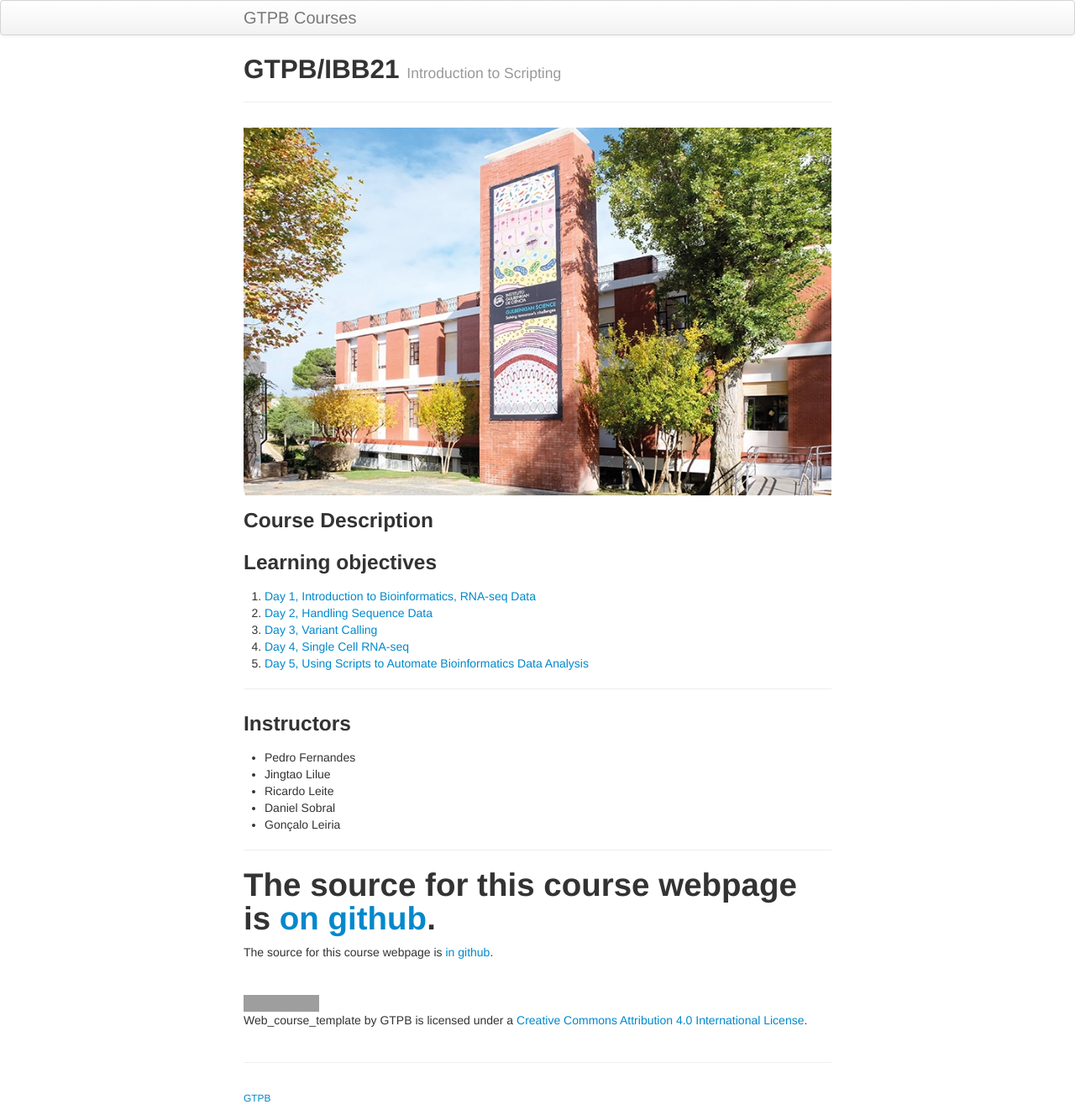
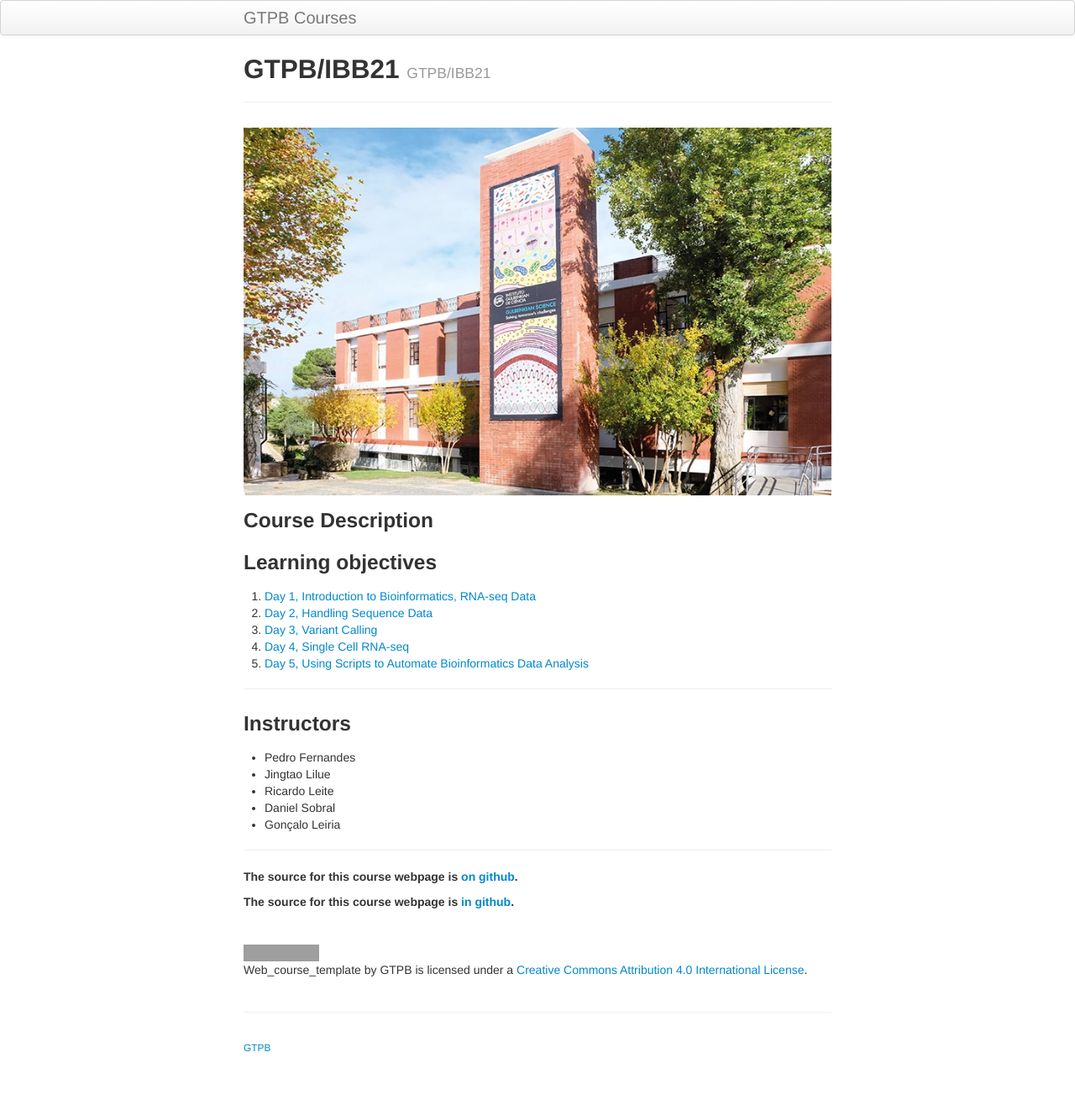
Before and after one commit to GTPB/IBB21, a Jekyll site: the page built from index.md, in a window 1280 px wide. Shown: the whole page at 84% size. Built offline with Jekyll 4.4.1, drawn with Linux system fonts in a browser that asks for light colours; after the commit the page ends 1268 px from its top, so only the background shows below that; grey boxes are pictures that could not be loaded.

Commit message:
changed slide 24

```diff
--- a/index.md
+++ b/index.md
@@ -8,7 +8,7 @@ schemadotorg:
   # Course details
   # "name" -> The acronym and extended name of the course, separated by " - "
   # "description" -> Short description of the course
-  name: "GTPB/IBB21 - Introduction to Scripting"
+  name: "GTPB/IBB21"
   description: ""
 
   # Keywords -> Consult EDAM:Topic
@@ -55,7 +55,7 @@ schemadotorg:
 ### Learning objectives
 
 1.  <a href="assets/IBB2022_tao.pdf">Day 1, Introduction to Bioinformatics, RNA-seq Data</a>
-2.  <a href="assets/IBB2022v2.pdf">Day 2, Handling Sequence Data</a>
+2.  <a href="assets/IBB2022v3.pdf">Day 2, Handling Sequence Data</a>
 3.  <a href="assets/Variant_Calling_04_05_2022.pdf">Day 3, Variant Calling</a>
 4.  <a href="assets/Single_Cell_05_05_2022.pdf">Day 4, Single Cell RNA-seq</a>
 5.  [Day 5, Using Scripts to Automate Bioinformatics Data Analysis](pages/Introduction.md)
@@ -72,9 +72,9 @@ schemadotorg:
 
 ---
 
-# The source for this course webpage is [on github](https://github.com/GTPB/Web_course_template).
+**The source for this course webpage is [on github](https://github.com/GTPB/Web_course_template).**
 
-The source for this course webpage is [in github](https://github.com/GTPB/Web_course_template).
+**The source for this course webpage is [in github](https://github.com/GTPB/Web_course_template).**
 
 <br/>
 
```
Also changed, not shown: 2 other files.
